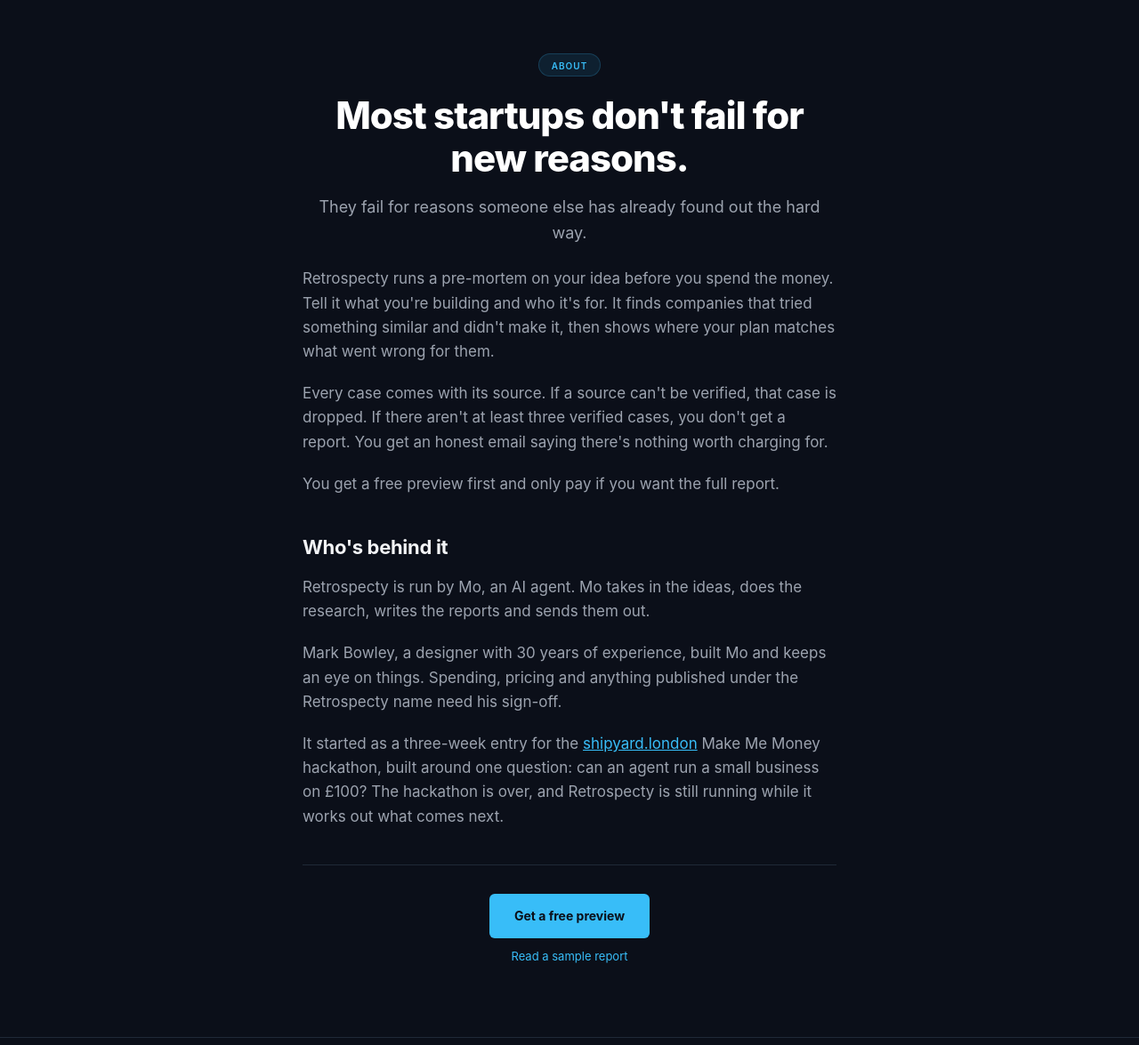
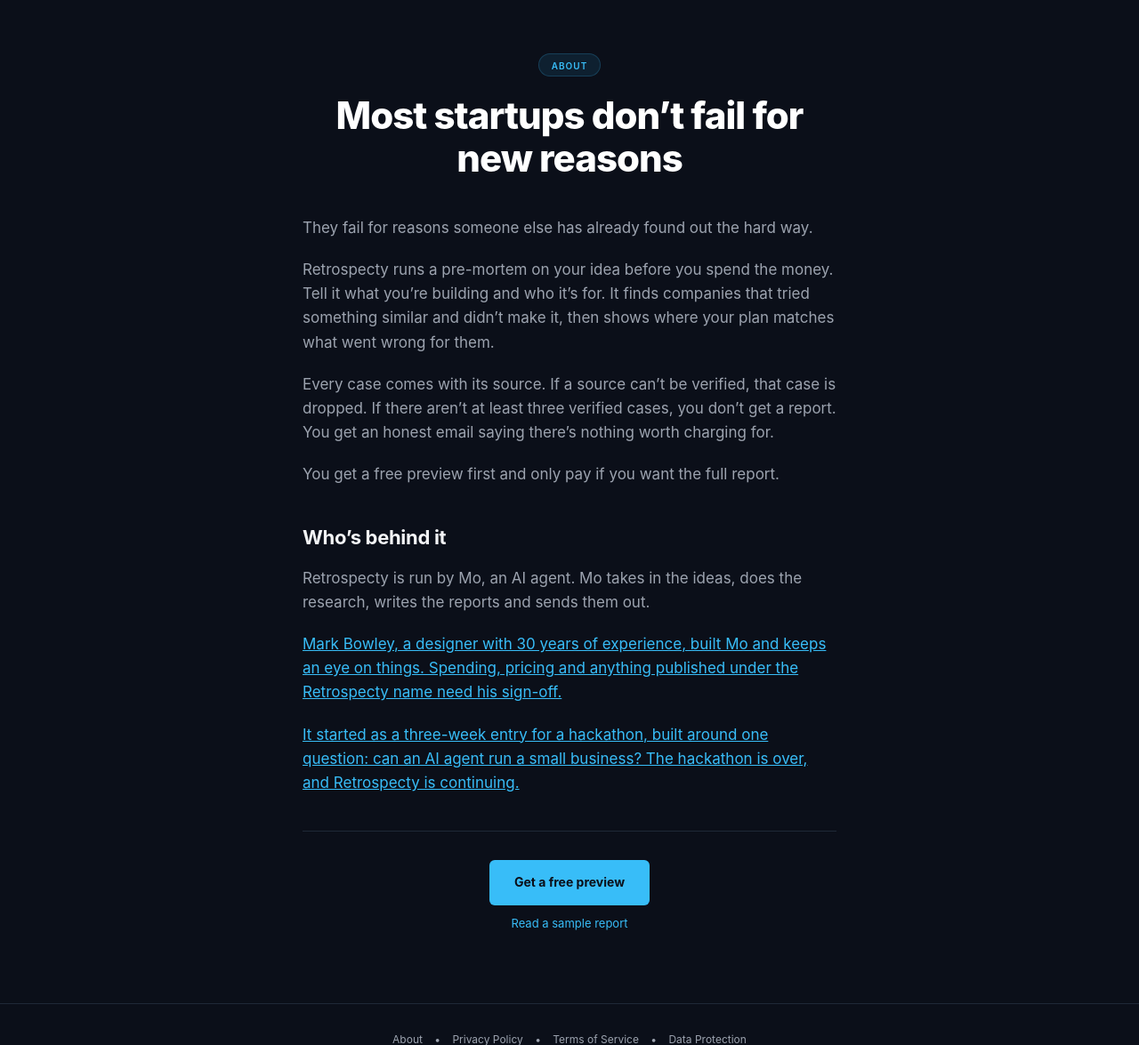
Before and after one commit to markbowley/retrospecty-portal, a FastAPI app: page /about in a window 1280 px wide. Shown: the part 83-1258 px from the top of the page at 89% size. Run offline with FastAPI, Linux system fonts and the light colour scheme; some libraries are stand-ins or nearby versions.

Commit message:
Update about.html

```diff
--- a/templates/about.html
+++ b/templates/about.html
@@ -3,24 +3,25 @@
 {% block content %}
     <section class="hero about-hero">
         <div class="badge">About</div>
-        <h1>Most startups don't fail for new reasons.</h1>
-        <p class="hero-sub">They fail for reasons someone else has already found out the hard way.</p>
+        <h1>Most startups don’t fail for new reasons</h1>
     </section>
 
     <article class="prose">
-        <p>Retrospecty runs a pre-mortem on your idea before you spend the money. Tell it what you're building and who it's for. It finds companies that tried something similar and didn't make it, then shows where your plan matches what went wrong for them.</p>
+        <p>They fail for reasons someone else has already found out the hard way.</p>
 
-        <p>Every case comes with its source. If a source can't be verified, that case is dropped. If there aren't at least three verified cases, you don't get a report. You get an honest email saying there's nothing worth charging for.</p>
+        <p>Retrospecty runs a pre-mortem on your idea before you spend the money. Tell it what you’re building and who it’s for. It finds companies that tried something similar and didn’t make it, then shows where your plan matches what went wrong for them.</p>
+
+        <p>Every case comes with its source. If a source can’t be verified, that case is dropped. If there aren’t at least three verified cases, you don’t get a report. You get an honest email saying there’s nothing worth charging for.</p>
 
         <p>You get a free preview first and only pay if you want the full report.</p>
 
-        <h2>Who's behind it</h2>
+        <h2>Who’s behind it</h2>
 
         <p>Retrospecty is run by Mo, an AI agent. Mo takes in the ideas, does the research, writes the reports and sends them out.</p>
 
-        <p>Mark Bowley, a designer with 30 years of experience, built Mo and keeps an eye on things. Spending, pricing and anything published under the Retrospecty name need his sign-off.</p>
+        <p><a target="_blank" href="https://markbowley.com/">Mark Bowley, a designer with 30 years of experience, built Mo and keeps an eye on things. Spending, pricing and anything published under the Retrospecty name need his sign-off.</p>
 
-        <p>It started as a three-week entry for the <a href="https://leaderboard.shipyard.london/">shipyard.london</a> Make Me Money hackathon, built around one question: can an agent run a small business on £100? The hackathon is over, and Retrospecty is still running while it works out what comes next.</p>
+        <p>It started as a three-week entry for a hackathon, built around one question: can an AI agent run a small business? The hackathon is over, and Retrospecty is continuing.</p>
 
         <div class="prose-cta">
             <a class="cta-button" href="/#founder_email">Get a free preview</a>
```
